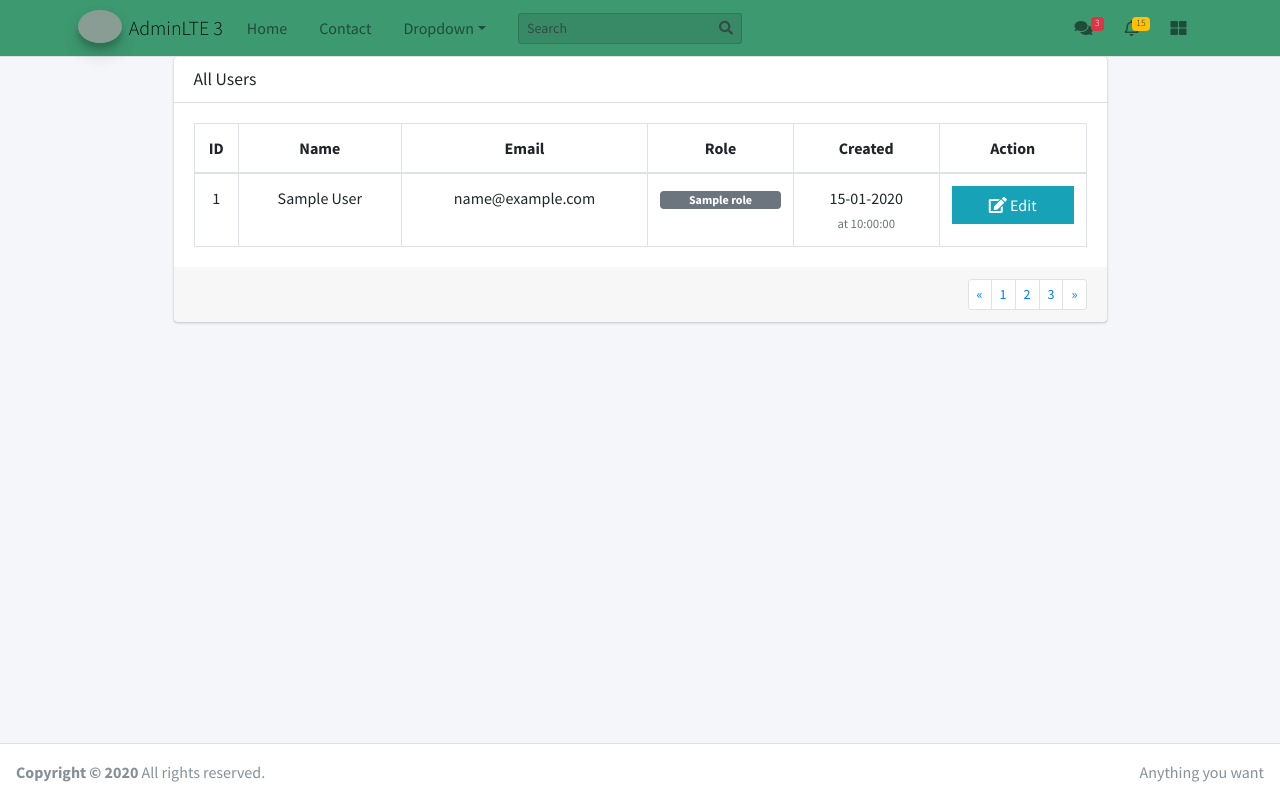
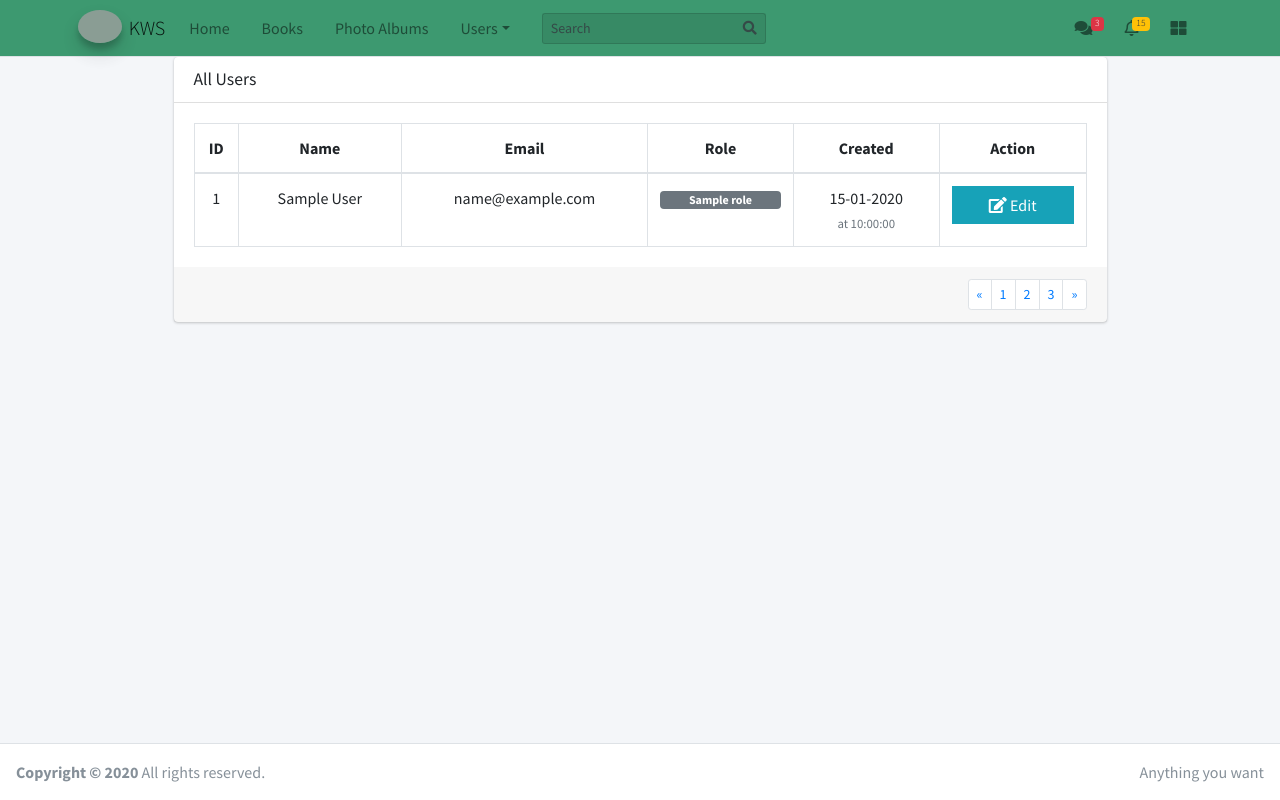
Before and after one commit to mazuraktaras/KWS, a Flask app: page /topnav in a window 1280 px wide. Run offline with Flask 2, Linux system fonts and the light colour scheme; tables that the repository leaves empty hold one stand-in row (values such as "Sample post"); some libraries are stand-ins or nearby versions; grey boxes are pictures that could not be loaded.

Commit message:
Nav menu has been modified

```diff
--- a/kwsapp/templates/top-nav.html
+++ b/kwsapp/templates/top-nav.html
@@ -26,7 +26,7 @@ scratch. This page gets rid of all links and provides the needed markup only.
             <a href="{{ url_for('static', filename='AdminLTE/index3.html') }}" class="navbar-brand">
                 <img src="{{ url_for('static', filename='AdminLTE/dist/img/AdminLTELogo.png') }}" alt="AdminLTE Logo"
                      class="brand-image img-circle elevation-3" style="opacity: .8">
-                <span class="brand-text font-weight-light">AdminLTE 3</span>
+                <span class="brand-text font-weight-light">KWS</span>
             </a>
 
             <button class="navbar-toggler order-1" type="button" data-toggle="collapse" data-target="#navbarCollapse"
@@ -41,11 +41,14 @@ scratch. This page gets rid of all links and provides the needed markup only.
                         <a href="" class="nav-link">Home</a>
                     </li>
                     <li class="nav-item">
-                        <a href="#" class="nav-link">Contact</a>
+                        <a href="#" class="nav-link">Books</a>
+                    </li>
+                    <li class="nav-item">
+                        <a href="#" class="nav-link">Photo Albums</a>
                     </li>
                     <li class="nav-item dropdown">
                         <a id="dropdownSubMenu1" href="#" data-toggle="dropdown" aria-haspopup="true"
-                           aria-expanded="false" class="nav-link dropdown-toggle">Dropdown</a>
+                           aria-expanded="false" class="nav-link dropdown-toggle">Users</a>
                         <ul aria-labelledby="dropdownSubMenu1" class="dropdown-menu border-0 shadow">
                             <li><a href="#" class="dropdown-item">Some action </a></li>
                             <li><a href="#" class="dropdown-item">Some other action</a></li>
```
